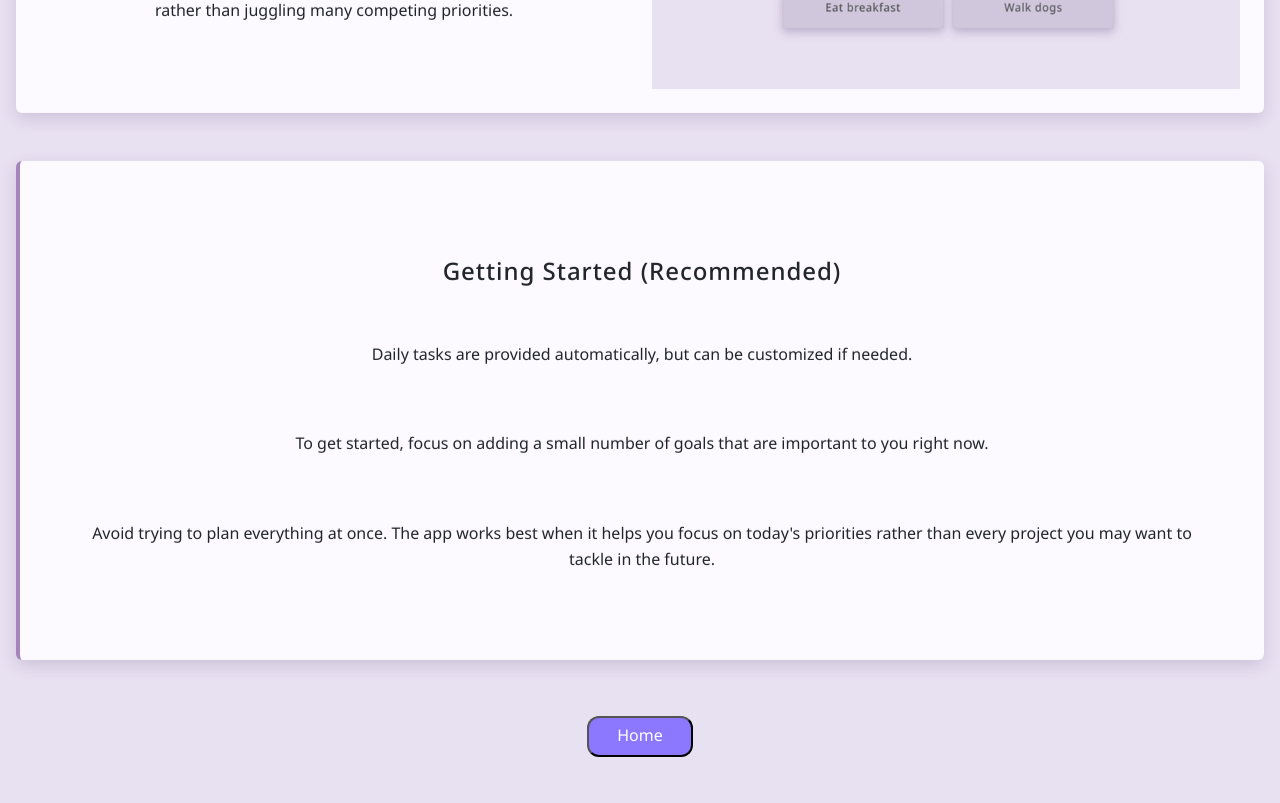
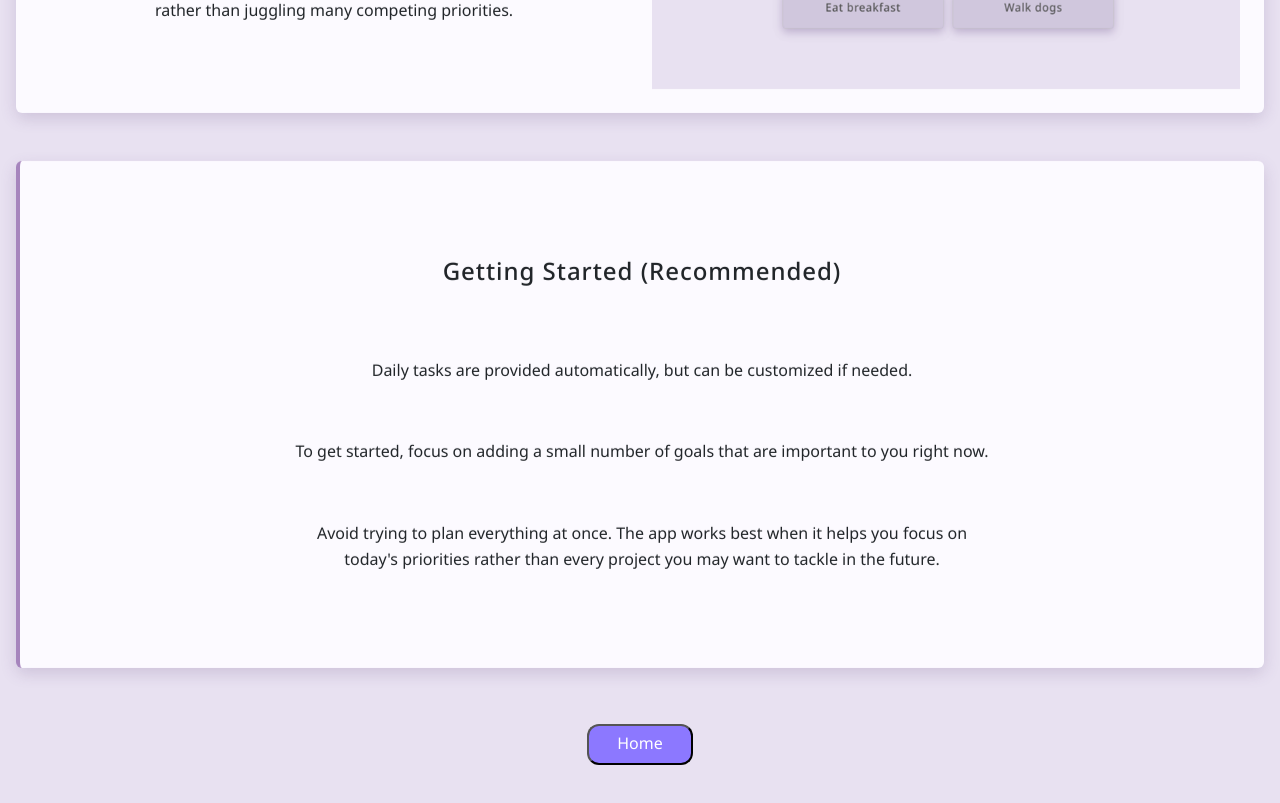
Before and after one commit to MBurtonshaw/anchor-client, a React (Create React App) app: page /how_to_use in a window 1280 px wide. Shown: the part 2516-3319 px from the top of the page. Built offline with nearby package versions, Linux system fonts and the light colour scheme.

Commit message:
small changes in UI

```diff
--- a/src/components/Collection.js
+++ b/src/components/Collection.js
@@ -13,6 +13,7 @@ function Collection() {
 
   function isTaskFinished(task) {
     if (!task.lastCompleted || task.lastCompleted === 0) {
+      console.log(task.title, task.lastCompleted);
       return false;
     }
 
--- a/src/components/HowToUse.js
+++ b/src/components/HowToUse.js
@@ -96,7 +96,7 @@ function HowToUse() {
     return (
       <div className="how_to_card my-5">
         <div className="p-4 row">
-          <div className="col-12 col-md-6 order-2 order-md-1">
+          <div className="col-12 col-md-6 order-2 order-md-1 pb-2 pb-md-0">
             <h4 className="p-3 pt-4 p-md-4 pt-md-5">Completed Info</h4>
             <div className="how-to-text-div">
               <p className="p-2 py-md-3">
@@ -126,19 +126,19 @@ function HowToUse() {
     return (
       <div className="how_to_card how_to_card--primary mt-5">
         <div className="p-5">
-          <h4 className="p-3 pt-4 p-md-4 pt-md-5">
+          <h4 className="p-3 pt-4 p-md-3 pt-md-5">
             Getting Started (Recommended)
           </h4>
 
-          <p className="p-2 p-md-4">
+          <p className="p-2 p-md-4 pt-md-5">
             Daily tasks are provided automatically, but can be customized if
             needed.
           </p>
-          <p className="p-2 p-md-4">
+          <p className="p-2 p-md-3">
             To get started, focus on adding a small number of goals that are
             important to you right now.
           </p>
-          <p className="p-2 p-md-4">
+          <p className="p-2 p-md-4 pb-md-5 crunched">
             Avoid trying to plan everything at once. The app works best when it
             helps you focus on today's priorities rather than every project you
             may want to tackle in the future.
--- a/src/config.js
+++ b/src/config.js
@@ -1,9 +1,9 @@
- const config = {
-     apiBaseUrl: 'https://todo-v4-d9b25ee3e4de.herokuapp.com/api',
-   };
+//  const config = {
+//      apiBaseUrl: 'https://todo-v4-d9b25ee3e4de.herokuapp.com/api',
+//    };
 
-  // const config = {
-  //   apiBaseUrl: 'http://localhost:8081/api',
-  // };
+  const config = {
+    apiBaseUrl: 'http://localhost:8081/api',
+  };
 
 export default config;
--- a/src/css/App.css
+++ b/src/css/App.css
@@ -1,4 +1,7 @@
-
+.crunched {
+  max-width: 700px;
+  margin: auto;
+}
 
 .finished_image {
   margin: auto;
```
